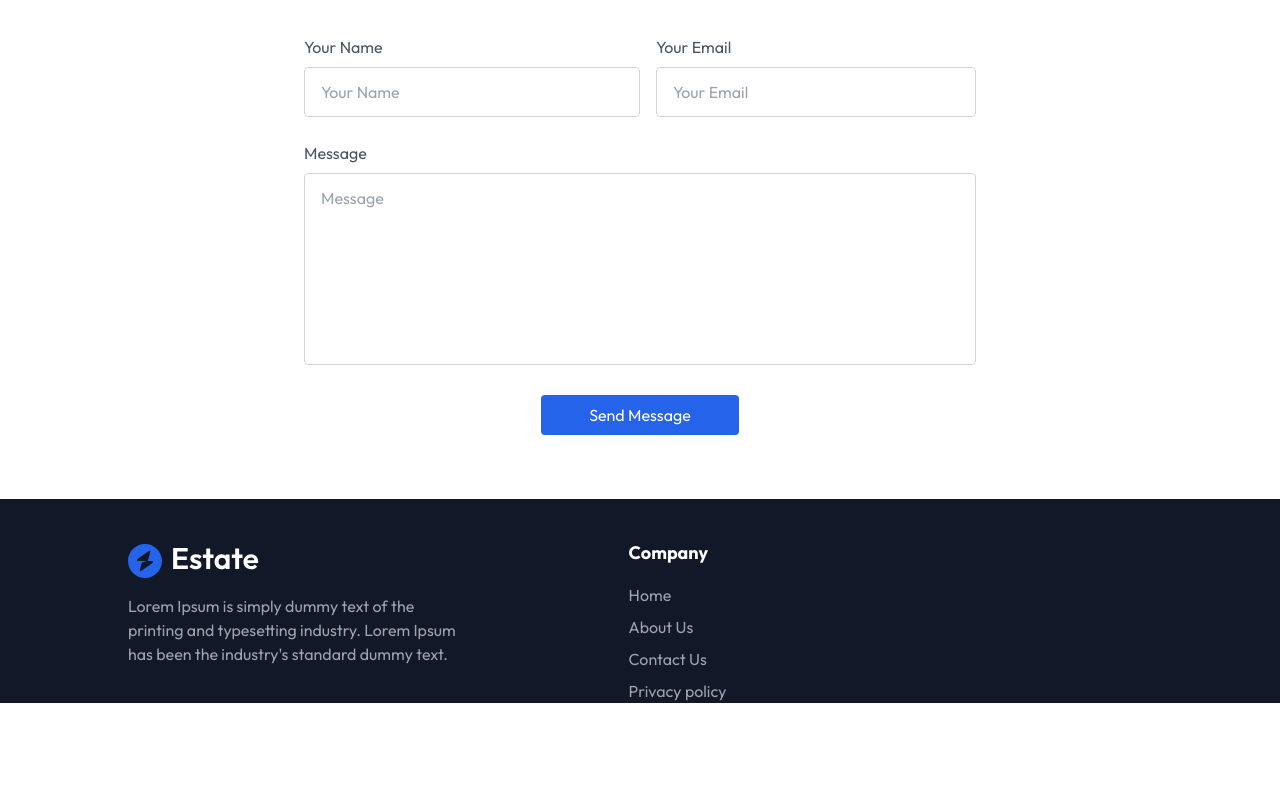
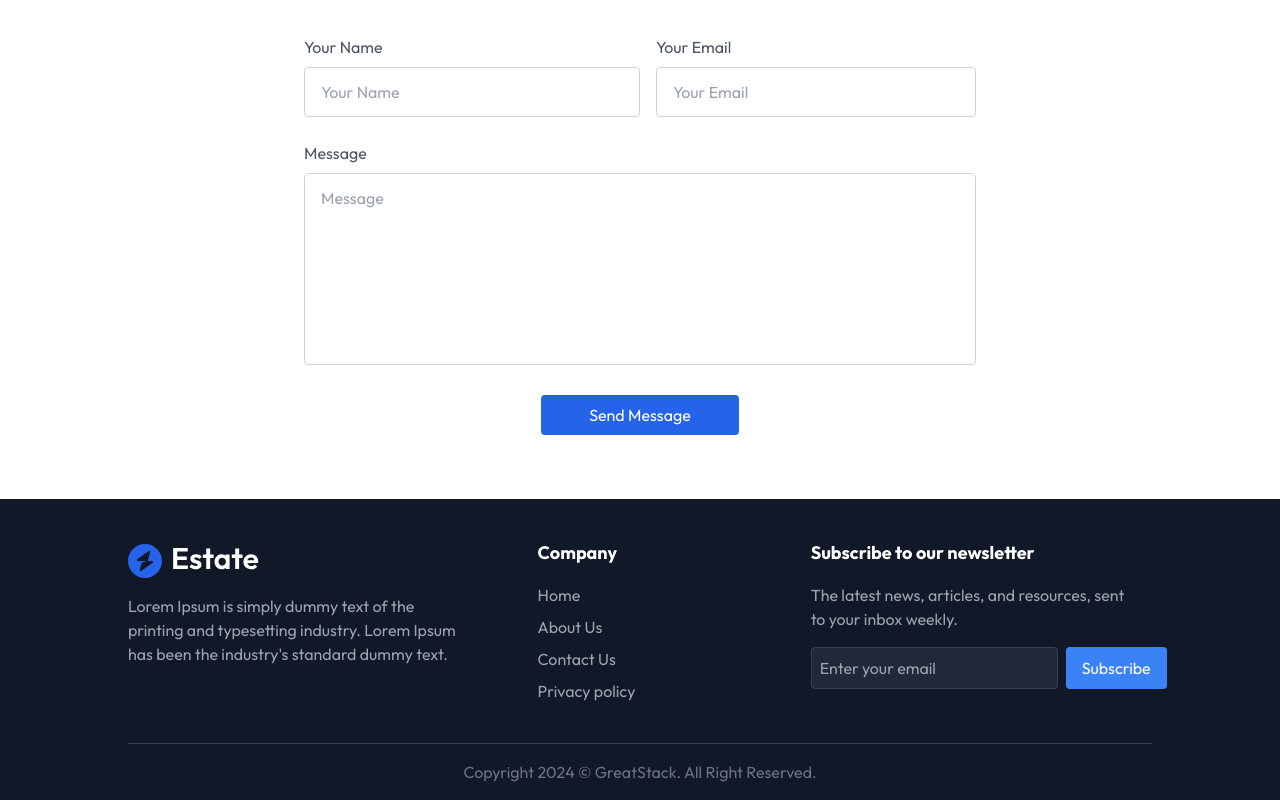
Before and after one commit to sergey87chuvasov/Real-Estate, a React (Vite) app: page / in a window 1280 px wide. Shown: the part 3687-4487 px from the top of the page. Before the commit the page ends 4390 px from the top, so only its background shows below. Built offline with nearby package versions, Linux system fonts and the light colour scheme.

Commit message:
finished footer

```diff
--- a/package.json
+++ b/package.json
@@ -10,6 +10,7 @@
     "preview": "vite preview"
   },
   "dependencies": {
+    "framer-motion": "^11.11.17",
     "react": "^18.3.1",
     "react-dom": "^18.3.1",
     "react-toastify": "^10.0.6"
--- a/src/components/Footer.jsx
+++ b/src/components/Footer.jsx
@@ -31,8 +31,27 @@ const Footer = () => {
             </a>
           </ul>
         </div>
-        <div></div>
-        <div></div>
+        <div className='w-full md:w-1/3'>
+          <h3 className='text-white text-lg font-bold mb-4'>
+            Subscribe to our newsletter
+          </h3>
+          <p className='text-gray-400 mb-4 max-w-80'>
+            The latest news, articles, and resources, sent to your inbox weekly.
+          </p>
+          <div className='flex gap-2'>
+            <input
+              className='p-2 rounded bg-gray-800 text-gray-400 border border-gray-700 focus:outline-none w-full md:w-auto'
+              type='email'
+              placeholder='Enter your email'
+            />
+            <button className='py-2 px-4 rounded bg-blue-500 text-white'>
+              Subscribe
+            </button>
+          </div>
+        </div>
+      </div>
+      <div className='border-t border-gray-700 py-4 mt-10 text-center text-gray-500'>
+        Copyright 2024 © GreatStack. All Right Reserved.
       </div>
     </div>
   );
--- a/src/components/Header.jsx
+++ b/src/components/Header.jsx
@@ -1,4 +1,5 @@
 import Navbar from './Navbar';
+import { motion } from 'framer-motion';
 
 const Header = () => {
   return (
@@ -8,7 +9,7 @@ const Header = () => {
       id='Header'
     >
       <Navbar />
-      <div className='container text-center mx-auto py-4 px-6 md:px-20 lg:px-32 text-white'>
+      <motion.div className='container text-center mx-auto py-4 px-6 md:px-20 lg:px-32 text-white'>
         <h2 className='text-5xl sm:text-6xl md:text-[82px] inline-block max-w-3xl font-semibold pt-20 '>
           Explore homes that fit your dreams
         </h2>
@@ -20,7 +21,7 @@ const Header = () => {
             Contact Us
           </a>
         </div>
-      </div>
+      </motion.div>
     </div>
   );
 };
```
Also changed, not shown: 1 other file (tests, documents, lock files or other folders).
